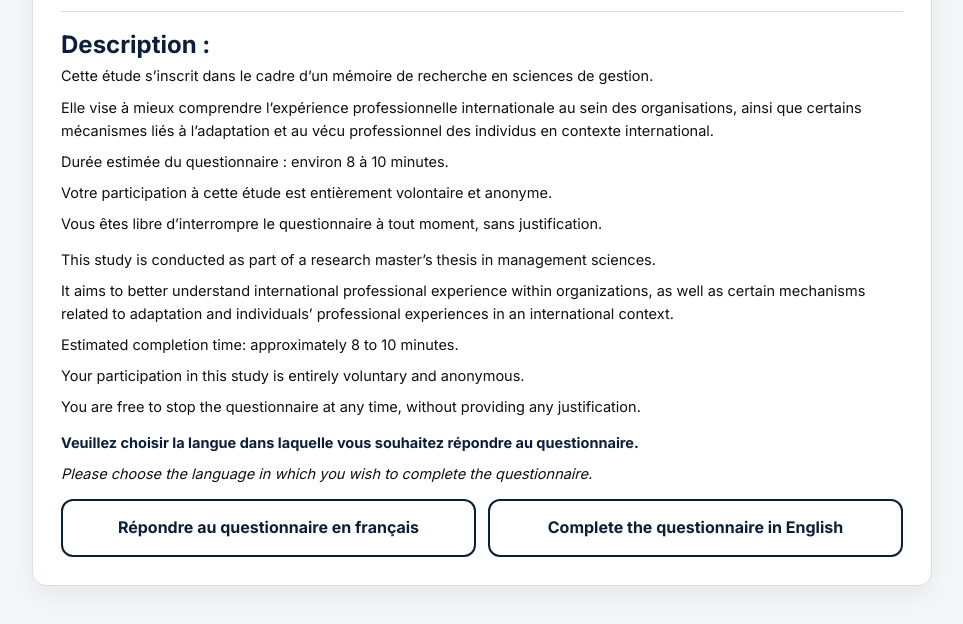
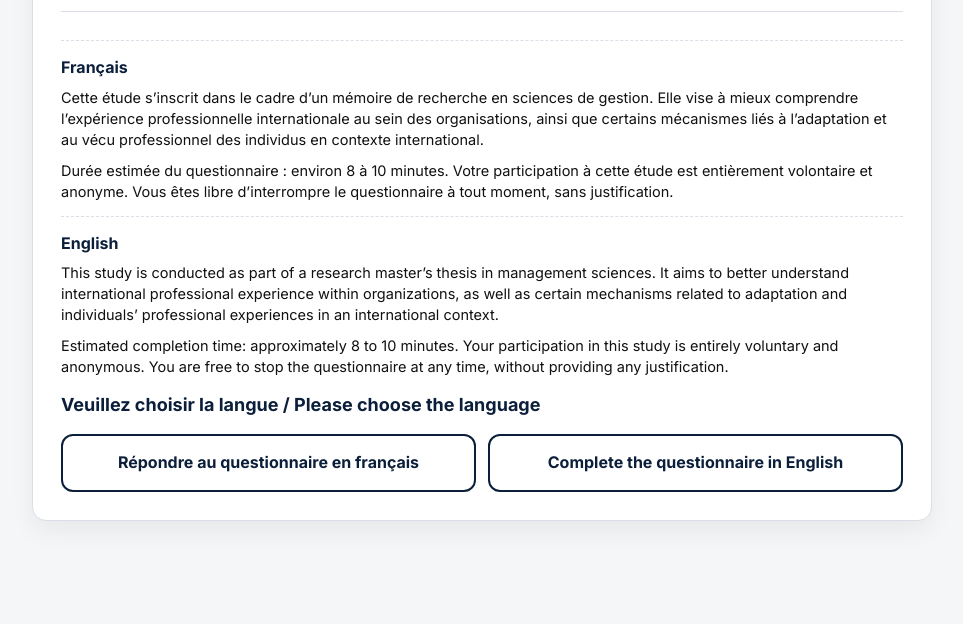
Before and after one commit to Robinsonrgr/memoire-inseec-expatriation-questionnaire, a plain HTML site: page index.html in a window 1280 px wide. Shown: the part 104-728 px from the top of the page, without its empty margins (158-1121 px from the left). Drawn offline with Linux system fonts and the light colour scheme.

Commit message:
Update index.html

```diff
--- a/index.html
+++ b/index.html
@@ -42,7 +42,6 @@
       box-shadow: 0 10px 24px rgba(0,0,0,0.06);
     }
 
-    /* Header with logo */
     .header{
       display:flex;
       align-items:center;
@@ -67,6 +66,12 @@
       font-weight:700;
     }
 
+    h2{
+      font-size:18px;
+      font-weight:700;
+      margin-top:14px;
+    }
+
     .block{
       margin-top:14px;
       padding-top:14px;
@@ -74,12 +79,26 @@
     }
 
     p{
-      margin:0 0 8px 0;
+      margin:0;
       font-size:14.5px;
+      line-height:1.45;
     }
 
-    .lang-lines{
-      margin-top:12px;
+    /* One deliberate space before "Durée estimée" / "Estimated completion time" */
+    .duration-gap{
+      margin-top:10px;
+    }
+
+    .lang-section{
+      margin-top:14px;
+      padding-top:14px;
+      border-top:1px dashed var(--border);
+    }
+
+    .lang-title{
+      font-weight:700;
+      color:var(--navy);
+      margin-bottom:6px;
     }
 
     .cta-wrap{
@@ -88,7 +107,6 @@
       gap:12px;
     }
 
-    /* Responsive: stack CTA on phone */
     @media (max-width:640px){
       .container{ padding:20px; }
       .logo{ height:40px; }
@@ -96,7 +114,6 @@
       .cta-wrap{ flex-direction:column; }
     }
 
-    /* CTA buttons: outlined navy -> fill navy + white text on hover/click */
     .cta{
       flex:1;
       display:inline-flex;
@@ -133,30 +150,40 @@
   <main class="container">
 
     <div class="header">
-      <!-- LOGO : colle ici un lien direct vers l'image (png/jpg/svg) -->
       <img class="logo" src="https://campuschartrons-bordeaux.com/wp-content/uploads/2025/11/Logo-paysage-%E2%80%A2-inseec-grande-ecole.webp" alt="Logo de l’école" />
       <h1>Etude académique – Mémoire de recherche sur l’expatriation</h1>
     </div>
 
     <div class="block">
-      <h2>Description :</h2>
 
-      <p>Cette étude s’inscrit dans le cadre d’un mémoire de recherche en sciences de gestion.</p>
-      <p>Elle vise à mieux comprendre l’expérience professionnelle internationale au sein des organisations, ainsi que certains mécanismes liés à l’adaptation et au vécu professionnel des individus en contexte international.</p>
-      <p>Durée estimée du questionnaire : environ 8 à 10 minutes.</p>
-      <p>Votre participation à cette étude est entièrement volontaire et anonyme.</p>
-      <p>Vous êtes libre d’interrompre le questionnaire à tout moment, sans justification.</p>
+      <!-- FR -->
+      <div class="lang-section">
+        <div class="lang-title"><strong>Français</strong></div>
+        <p>
+          Cette étude s’inscrit dans le cadre d’un mémoire de recherche en sciences de gestion.
+          Elle vise à mieux comprendre l’expérience professionnelle internationale au sein des organisations, ainsi que certains mécanismes liés à l’adaptation et au vécu professionnel des individus en contexte international.
+          <span class="duration-gap" style="display:block;"></span>
+          Durée estimée du questionnaire : environ 8 à 10 minutes.
+          Votre participation à cette étude est entièrement volontaire et anonyme.
+          Vous êtes libre d’interrompre le questionnaire à tout moment, sans justification.
+        </p>
+      </div>
 
-      <p style="margin-top:12px;">This study is conducted as part of a research master’s thesis in management sciences.</p>
-      <p>It aims to better understand international professional experience within organizations, as well as certain mechanisms related to adaptation and individuals’ professional experiences in an international context.</p>
-      <p>Estimated completion time: approximately 8 to 10 minutes.</p>
-      <p>Your participation in this study is entirely voluntary and anonymous.</p>
-      <p>You are free to stop the questionnaire at any time, without providing any justification.</p>
+      <!-- EN -->
+      <div class="lang-section">
+        <div class="lang-title"><strong>English</strong></div>
+        <p>
+          This study is conducted as part of a research master’s thesis in management sciences.
+          It aims to better understand international professional experience within organizations, as well as certain mechanisms related to adaptation and individuals’ professional experiences in an international context.
+          <span class="duration-gap" style="display:block;"></span>
+          Estimated completion time: approximately 8 to 10 minutes.
+          Your participation in this study is entirely voluntary and anonymous.
+          You are free to stop the questionnaire at any time, without providing any justification.
+        </p>
+      </div>
 
-      <div class="lang-lines">
-        <p><strong style="color:var(--navy);">Veuillez choisir la langue dans laquelle vous souhaitez répondre au questionnaire.</strong></p>
-        <p><em>Please choose the language in which you wish to complete the questionnaire.</em></p>
-      </div>
+      <!-- Language choice title + CTAs -->
+      <h2>Veuillez choisir la langue / Please choose the language</h2>
 
       <div class="cta-wrap">
         <a class="cta" href="https://docs.google.com/forms/d/e/1FAIpQLSf_iEJEjXLSGLfKUwTfQfWaYx8mnv4uR1Yyp2Yhm-_gjfEKTw/viewform?usp=header" rel="noopener noreferrer">
@@ -166,6 +193,7 @@
           Complete the questionnaire in English
         </a>
       </div>
+
     </div>
 
   </main>
```
